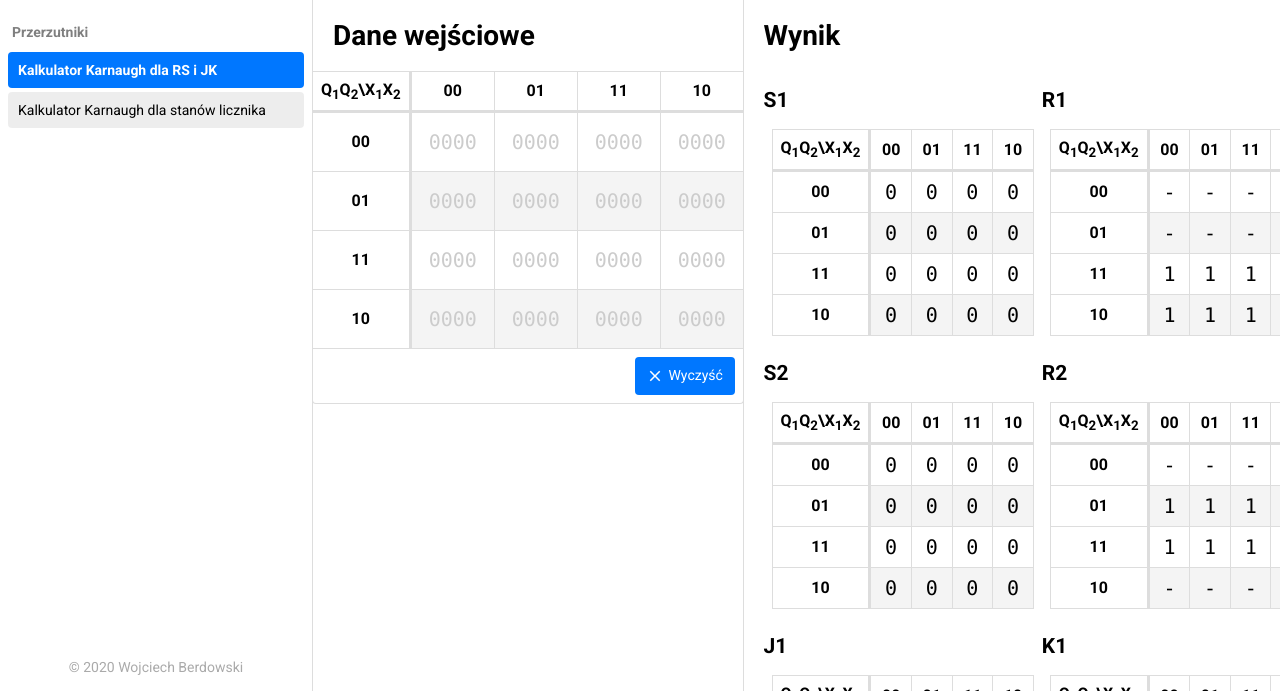
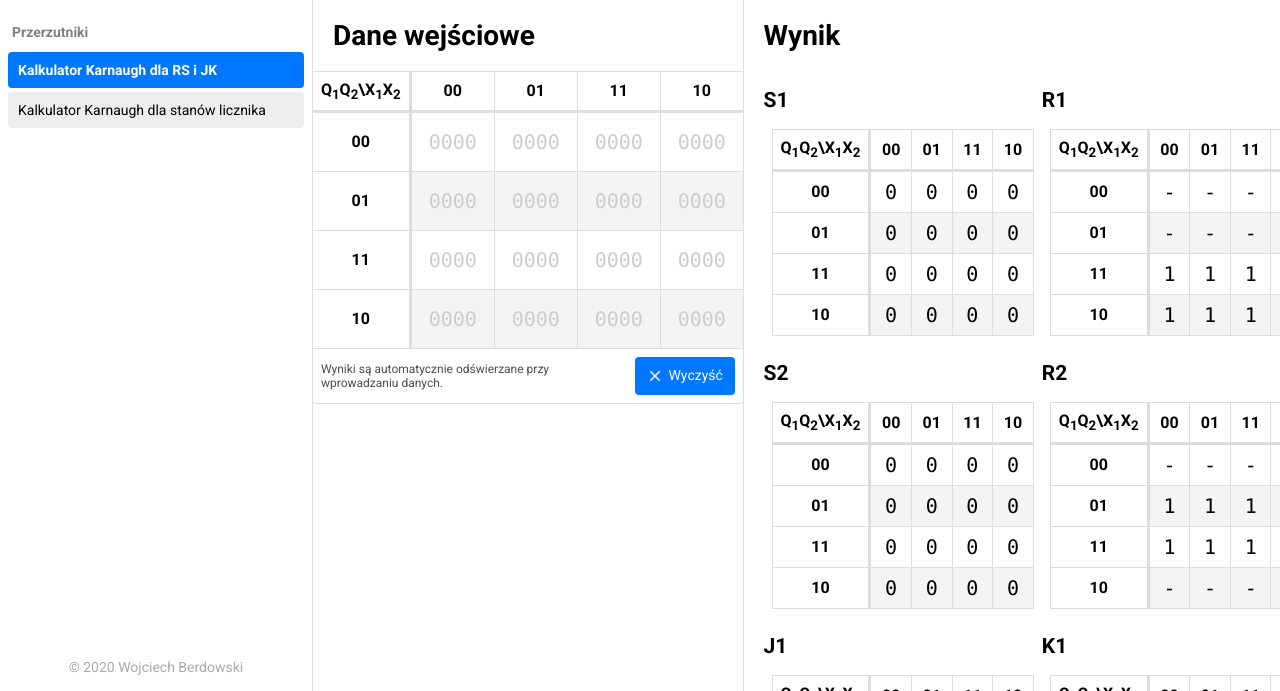
Before and after one commit to wberdowski/LogicSolver, a plain HTML site: page index.html in a window 1280 px wide. Shown: the part 109-800 px from the top of the page. Drawn offline with Linux system fonts and the light colour scheme.

Commit message:
Add hint.

```diff
--- a/pages/calc_karnaugh_rs_jk/body.html
+++ b/pages/calc_karnaugh_rs_jk/body.html
@@ -12,6 +12,7 @@
 				</table>
 
 				<div class="actions">
+					<span class="hint">Wyniki są automatycznie odświerzane przy wprowadzaniu danych.</span>
 					<button type="reset" class="button focusable"><img src="res/clear-white-18dp.svg" class="button-icon">Wyczyść</button>
 				</div>
 			</form>
--- a/styles/main.css
+++ b/styles/main.css
@@ -205,12 +205,27 @@ table input::placeholder {
 }
 
 .actions {
+	display: flex;
+	flex-direction: row;
 	text-align: right;
 	padding: 8px;
 	background: #fff;
 	border-radius: 0 0 4px 4px;
 	border: 1px solid #ddd;
 	border-top: none;
+	align-items: center;
+}
+
+.hint {
+	display: block;
+	flex: 1;
+	flex-grow: 1;
+	overflow: hidden;
+	color: rgba(0,0,0,0.7);
+	word-wrap: break-word;
+	text-align: left;
+	font-size: 12px;
+	margin-right: 8px;
 }
 
 .box {
@@ -219,7 +234,7 @@ table input::placeholder {
 }
 
 form {
-	display: inline-block;
+	max-width: 432px;
 }
 
 .split {
```
